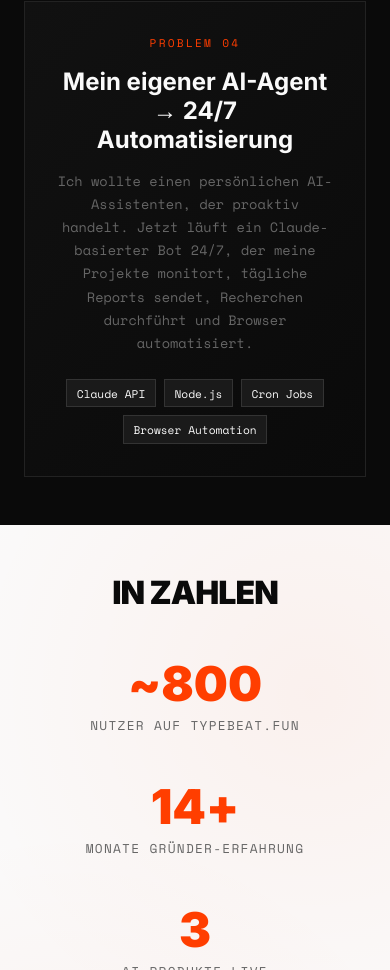
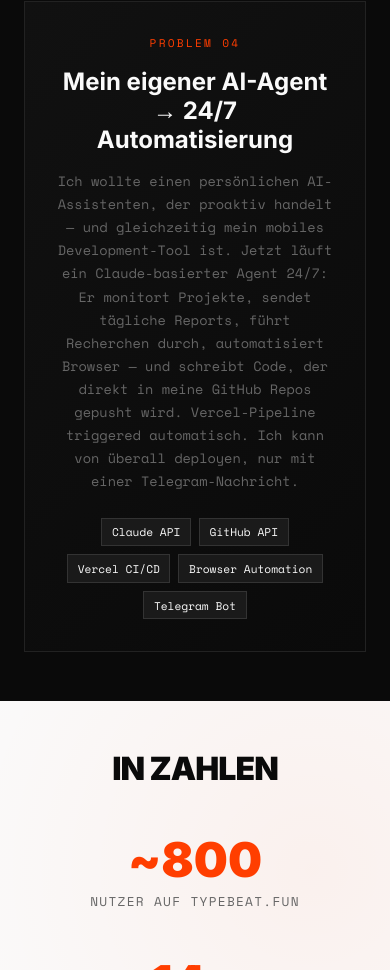
Before and after one commit to djimonlee/ai-bewerbung, a website: page index.html in a window 390 px wide. Shown: the part 2548-3518 px from the top of the page. Drawn offline with nearby package versions, Linux system fonts and the light colour scheme.

Commit message:
Expand Problem 04: mobile coding tool, GitHub push, Vercel auto-deploy

```diff
--- a/index.html
+++ b/index.html
@@ -1307,16 +1307,17 @@
                 <h3 class="problem-title" data-lang="de">Mein eigener AI-Agent → 24/7 Automatisierung</h3>
                 <h3 class="problem-title" data-lang="en">My Own AI Agent → 24/7 Automation</h3>
                 <p class="problem-desc" data-lang="de">
-                    Ich wollte einen persönlichen AI-Assistenten, der proaktiv handelt. Jetzt läuft ein Claude-basierter Bot 24/7, der meine Projekte monitort, tägliche Reports sendet, Recherchen durchführt und Browser automatisiert.
+                    Ich wollte einen persönlichen AI-Assistenten, der proaktiv handelt — und gleichzeitig mein mobiles Development-Tool ist. Jetzt läuft ein Claude-basierter Agent 24/7: Er monitort Projekte, sendet tägliche Reports, führt Recherchen durch, automatisiert Browser — und schreibt Code, der direkt in meine GitHub Repos gepusht wird. Vercel-Pipeline triggered automatisch. Ich kann von überall deployen, nur mit einer Telegram-Nachricht.
                 </p>
                 <p class="problem-desc" data-lang="en">
-                    I wanted a personal AI assistant that acts proactively. Now a Claude-based bot runs 24/7, monitoring my projects, sending daily reports, conducting research, and automating browsers.
+                    I wanted a personal AI assistant that acts proactively — and doubles as my mobile development tool. Now a Claude-based agent runs 24/7: monitoring projects, sending daily reports, conducting research, automating browsers — and writing code that pushes directly to my GitHub repos. Vercel pipeline triggers automatically. I can deploy from anywhere with just a Telegram message.
                 </p>
                 <div class="problem-tech">
                     <span class="tech-tag">Claude API</span>
-                    <span class="tech-tag">Node.js</span>
-                    <span class="tech-tag">Cron Jobs</span>
+                    <span class="tech-tag">GitHub API</span>
+                    <span class="tech-tag">Vercel CI/CD</span>
                     <span class="tech-tag">Browser Automation</span>
+                    <span class="tech-tag">Telegram Bot</span>
                 </div>
             </div>
         </div>
```
